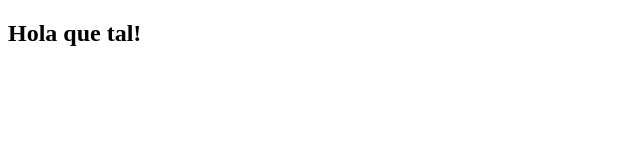
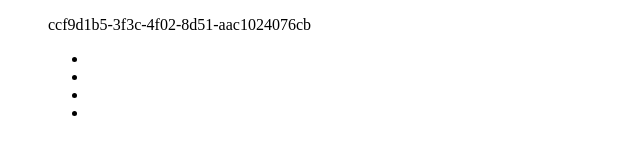
Before and after one commit to g4gr-fco/FYPF_FE--2026, a plain HTML site: page index.html in a window 1280 px wide. Shown: the whole page, without its empty margins (0-640 px from the left). Drawn offline with Linux system fonts and the light colour scheme.

Commit message:
FEAT(Navbar): Agrego el menu de navegación

```diff
--- a/index.html
+++ b/index.html
@@ -8,7 +8,17 @@
   <body>
     <header class="Header">
       <nav class="navbar">
-        <h1 class="navbar__title">Hola que tal!</h1>
+        <figure class="logo">
+          <ing class="logo--img">ccf9d1b5-3f3c-4f02-8d51-aac1024076cb</ing>
+        </figure>
+        <menu class="menu">
+          <ul class="menu__list">
+            <li class="menu__list--item"></li>
+            <li class="menu__list--item"></li>
+            <li class="menu__list--item"></li>
+            <li class="menu__list--item"></li>
+          </ul>
+        </menu>
       </nav>
     </header>
     <aside class="Aside">
--- a/styles.css
+++ b/styles.css
@@ -18,6 +18,19 @@ html {
 }
 
 .Header {
+  & .navbar {
+    & .logo {
+      & .logo--img {
+      }
+    }
+
+    & .menu {
+      & .menu__list {
+        & .menu__list--item {
+        }
+      }
+    }
+  }
 }
 
 .Aside {
```
